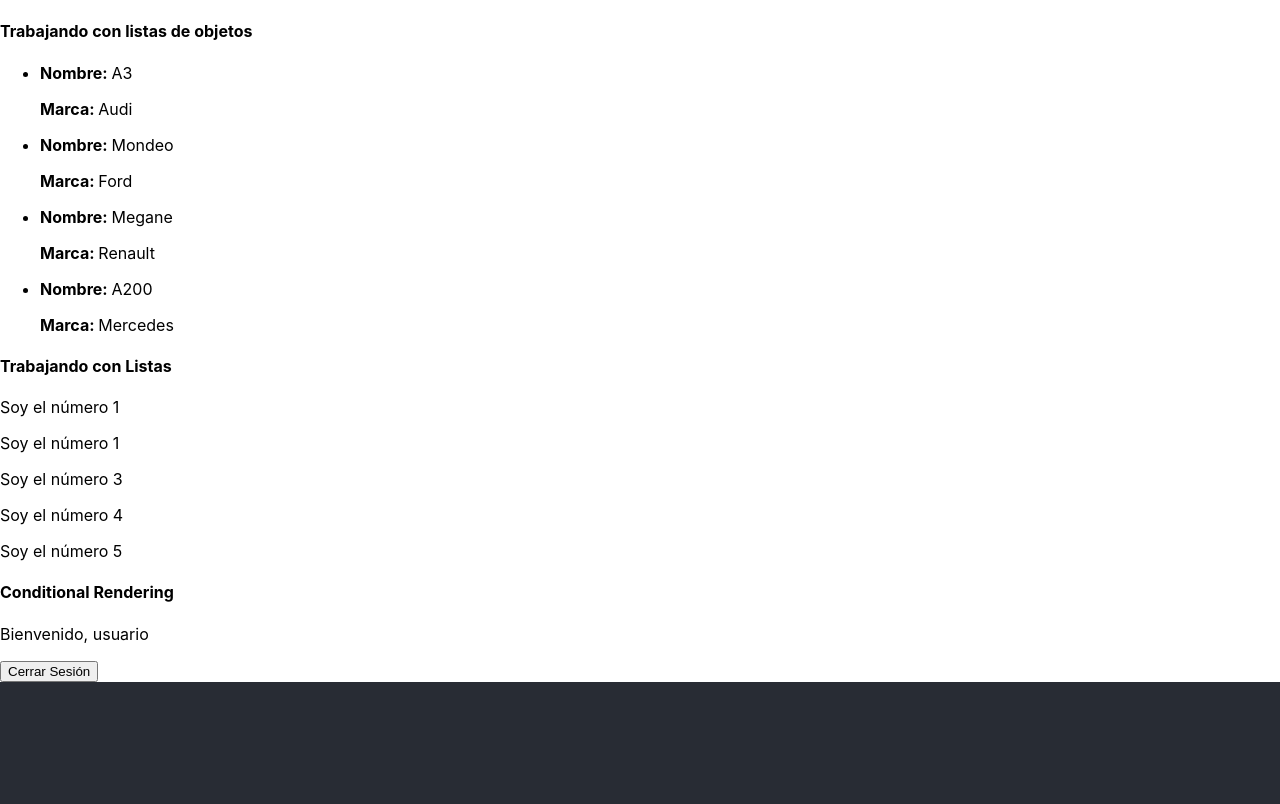
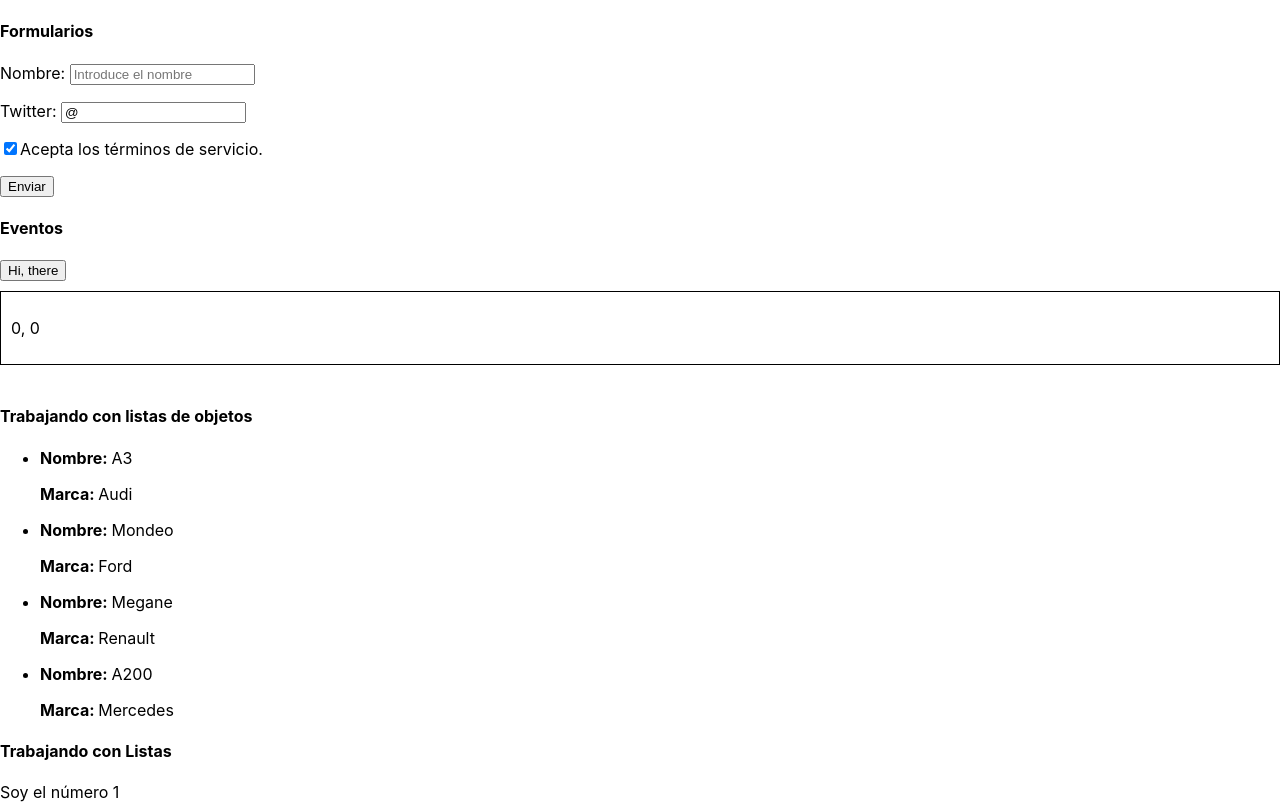
Before and after one commit to walbertjr12/ReactJsCourse, a React (Create React App) app: page / in a window 1280 px wide. Shown: the top 804 px of the page. Built offline with nearby package versions, Linux system fonts and the light colour scheme.

Commit message:
SEC 5 y 6 Terminada

```diff
--- a/src/App.js
+++ b/src/App.js
@@ -3,6 +3,7 @@ import logo from './logo.svg';
 import './App.css';
 import ConditionalSection from './sections/conditional';
 import cars from './data/cars.json';
+import Forms from './sections/forms';
 
 //function Hello(props){
   //return <h2>{props.title}</h2>
@@ -88,10 +89,41 @@ class CarItem extends Component{
   }
 }
 
-function App() {
-  const numbers = [1,1,3,4,5]
+class App extends Component {
+  constructor(){
+    super()
+    this.state = {mouseX: 0, mouseY: 0}
+    //this.handleMouseMove = this.handleMouseMove.bind(this)
+  }
+
+  handleMouseMove = (e) => {
+    const {clientX, clientY} = e
+    this.setState({
+      mouseX: clientX,
+      mouseY: clientY
+    })
+  }
+
+  handleClick (e) {
+    console.log(e)
+    alert('Hola')
+  }
+
+  render(){
+    const numbers = [1,1,3,4,5];
     return (
       <div>
+        <Forms/>
+        <div>
+          <h4>Eventos</h4>
+          <button onClick={this.handleClick}>Hi, there</button>
+          <div
+          onMouseMove={this.handleMouseMove}
+          style={{border: '1px solid #000', marginTop: 10, padding: 10}}>
+          <p>{this.state.mouseX}, {this.state.mouseY}</p>
+          </div>
+        </div>
+        <br></br>
         <div>
           <h4>Trabajando con listas de objetos</h4>
           <ul>
@@ -131,5 +163,6 @@ function App() {
       );
       //<Contador contadorInicial= {5}/>
   }
+}
 
 export default App;
--- /dev/null
+++ b/src/sections/forms.js
@@ -0,0 +1,61 @@
+import React, {Component} from 'react';
+
+export default class Forms extends Component{
+    constructor(){
+        super()
+        this.state = {
+            inputName: '',
+            inputTwitter: '@',
+            inputTerms: true
+        }
+    }
+    handleSubmit = (e) =>{
+        e.preventDefault()
+        console.log(this.state)
+    }
+
+    handleChange = (e) => {
+        console.log('handlechanged')
+        console.log(e.target.checked)
+        this.setState({inputTerms: e.target.checked})
+    }
+
+    render(){
+        return (
+            <div>
+                <h4>Formularios</h4>
+                <form onSubmit={this.handleSubmit}>
+                    <p>
+                        <label htmlFor='name'>Nombre: </label>
+                        <input
+                        onChange={e=> this.setState({inputName: e.target.value})}
+                            id='name'
+                            name= 'userName'
+                            placeholder="Introduce el nombre"
+                            ref={inputElement=> this.inputName = inputElement}
+                            value={this.state.inputName}
+                        />
+                    </p>
+                    <p>
+                        <label htmlFor='twitter'>Twitter: </label>
+                        <input
+                            onChange= {e=> this.setState({inputTwitter: e.target.value})}
+                            id='twitter'
+                            name= 'twitterAccount'
+                            placeholder="Introduce tu Twitter"
+                            value={this.state.inputTwitter}
+                        />
+                    </p>
+                    <p>
+                        <label>
+                            <input onChange={this.handleChange} type='checkbox'
+                            checked={this.state.inputTerms}/>
+                            Acepta los términos de servicio.
+                        </label>
+                    </p>
+                    <button>Enviar</button>
+                </form>
+            </div>
+        )
+    }
+}
```
Lines whose indentation alone changed are shown as unchanged.
